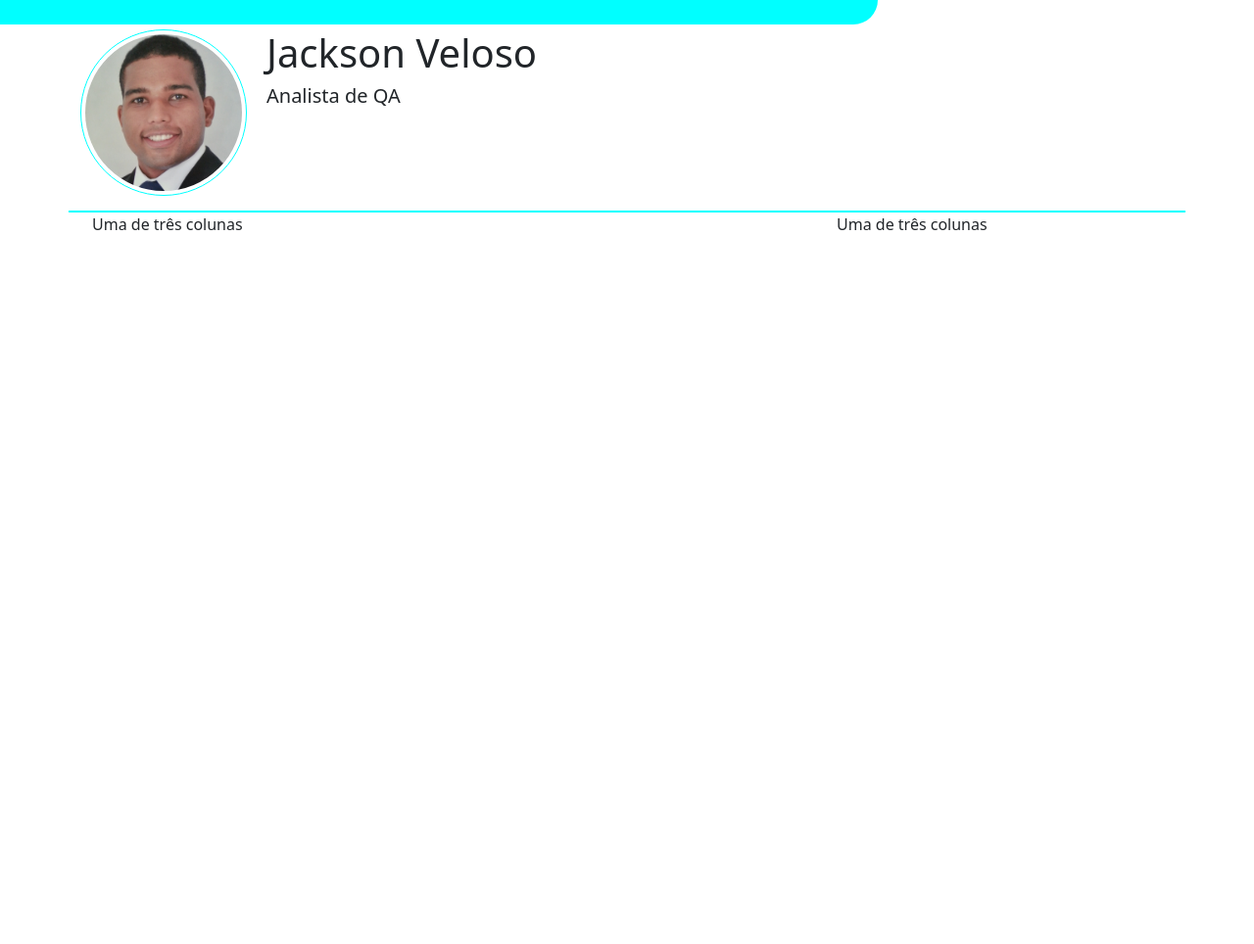
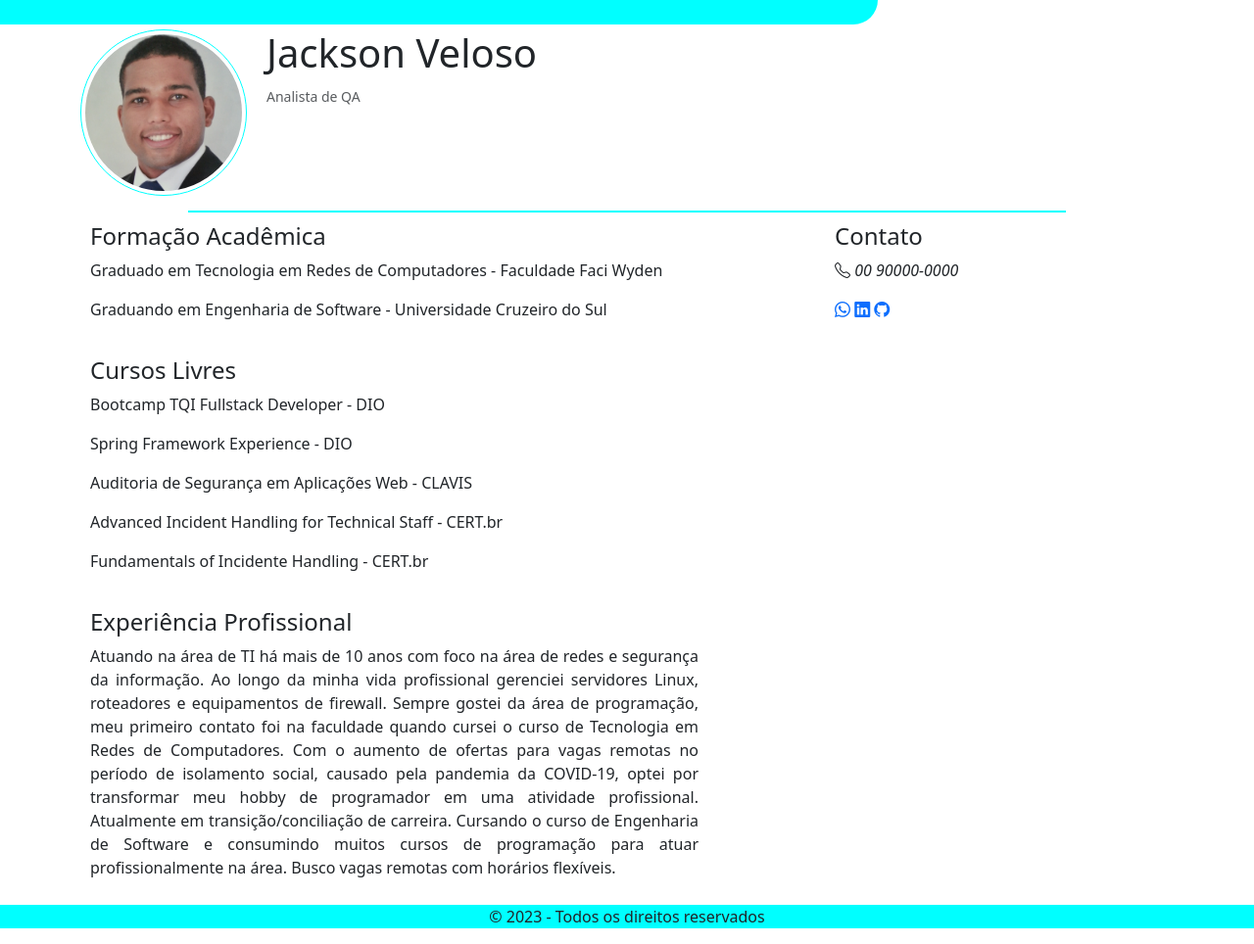
Before and after one commit to jackson-veloso/frontEnd_estatico, a plain HTML site: page index.html in a window 1280 px wide. Shown: the whole page at 98% size. Before the commit the page ends 800 px from the top, so only its background shows below. Drawn offline with nearby package versions, Linux system fonts and the light colour scheme.

Commit message:
add footer

```diff
--- a/index.html
+++ b/index.html
@@ -6,6 +6,7 @@
     <meta http-equiv="X-UA-Compatible" content="IE=edge" />
     <meta name="viewport" content="width=device-width, initial-scale=1.0" />
     <link rel="stylesheet" href="css/bootstrap.css" />
+    <link rel="stylesheet" href="https://cdn.jsdelivr.net/npm/bootstrap-icons@1.10.3/font/bootstrap-icons.css">
     <script src="js/bootstrap.js"></script>
     <title>Document</title>
 </head>
@@ -23,7 +24,7 @@
         max-width: 170px;
     }
 
-    @media (max-width: 575px){
+    @media (max-width: 575px) {
         #teste {
             text-align: center;
         }
@@ -45,40 +46,71 @@
         <div class="container" style="margin-top: 5px; margin-bottom: 15px;">
             <div class="row align-items-start" id="row-01">
                 <div class="col-12 col-sm-4 col-md-3 col-lg-3 col-xl-2" id="column-01">
-                    <img class="img-thumbnail" id="img-01" src="img/fotoPerfil.jpeg"
-                        alt="foto de perfil"
+                    <img class="img-thumbnail" id="img-01" src="img/fotoPerfil.jpeg" alt="foto de perfil"
                         style="border-radius: 130px; border-color: aqua; ">
                 </div>
                 <div class="col-12 col-sm-6 col-md-9 col-lg-9 col-xl-10" id="teste">
-                    <h1>Jackson Veloso</h1>
-                    <h5>Analista de QA</h5>
-
+                    <p class="h1">Jackson Veloso</p>
+                    <small class="text-muted">Analista de QA</small>
                 </div>
             </div>
         </div>
-
         </div>
     </header>
 
-    <div class="container" style="background-color: aqua; padding: 1px; width: 90%;"></div>
+    <div class="container" style="background-color: aqua; padding: 1px; width: 70%;"></div>
     <div class="container">
         <div class="row">
-            <div class="col-sm-8">
-                <div class="container">
-                    Uma de três colunas
+            <div class="col-sm-7">
+                <div class="container" style="padding: 10px;">
+                    <p class="h4">Formação Acadêmica</p>
+                    <p>Graduado em Tecnologia em Redes de Computadores - Faculdade Faci Wyden</p>
+                    <p>Graduando em Engenharia de Software - Universidade Cruzeiro do Sul</p>
+                </div>
+                <div class="container" style="padding: 10px;">
+                    <p class="h4">Cursos Livres</p>
+                    <p>Bootcamp TQI Fullstack Developer - DIO</p>
+                    <p>Spring Framework Experience - DIO</p>
+                    <p>Auditoria de Segurança em Aplicações Web - CLAVIS</p>
+                    <p>Advanced Incident Handling for Technical Staff - CERT.br</p>
+                    <p>Fundamentals of Incidente Handling - CERT.br</p>
+                </div>
+                <div class="container" style="padding: 10px;">
+                    <p class="h4">Experiência Profissional</p>
+                    <p style="text-align: justify">
+                        Atuando na área de TI há mais de 10 anos com foco na área de redes e segurança da informação.
+                        Ao longo da minha vida profissional gerenciei servidores Linux, roteadores e equipamentos de
+                        firewall.
+                        Sempre gostei da área de programação, meu primeiro contato foi na faculdade quando cursei o
+                        curso de Tecnologia em Redes de Computadores.
+                        Com o aumento de ofertas para vagas remotas no período de isolamento social, causado pela
+                        pandemia da COVID-19, optei por transformar meu hobby de programador em uma atividade
+                        profissional.
+                        Atualmente em transição/conciliação de carreira. Cursando o curso de Engenharia de Software e
+                        consumindo muitos cursos de programação para atuar profissionalmente na área. Busco vagas
+                        remotas com horários flexíveis.</p>
                 </div>
             </div>
+            <div class="col-sm-1"></div>
             <div class="col-sm-4">
-                <div class="container">
-
-                    Uma de três colunas
+                <div class="container" style="padding: 10px;">
+                    <p class="h4">Contato</p>
+                    <p>
+                        <i class="bi bi-telephone"> 00 90000-0000</i>
+                    </p>
+                    <p>
+                        <a href="#" target="_blank"><i class="bi bi-whatsapp"></i></a>
+                        <a href="https://www.linkedin.com/in/veloso-jackson/" target="_blank"><i
+                                class="bi bi-linkedin"></i></a>
+                        <a href="https://github.com/jackson-veloso" target="_blank"><i class="bi bi-github"></i></a>
+                    </p>
                 </div>
             </div>
         </div>
     </div>
-    <!-- <footer class="bg-dark text-light text-center py-3">
+    <footer style="text-align: center; background-color: aqua;">
         <p>&copy; 2023 - Todos os direitos reservados</p>
-    </footer> -->
+    </footer>
 </body>
 
 </html>
```
